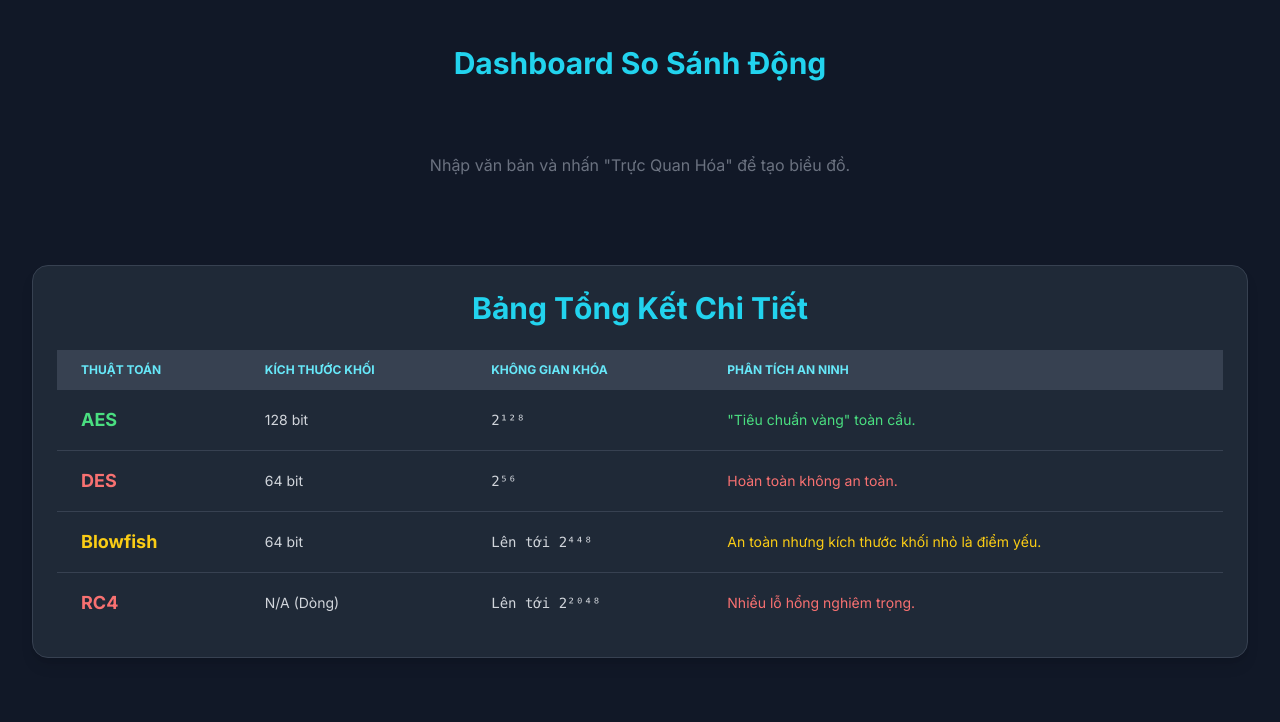
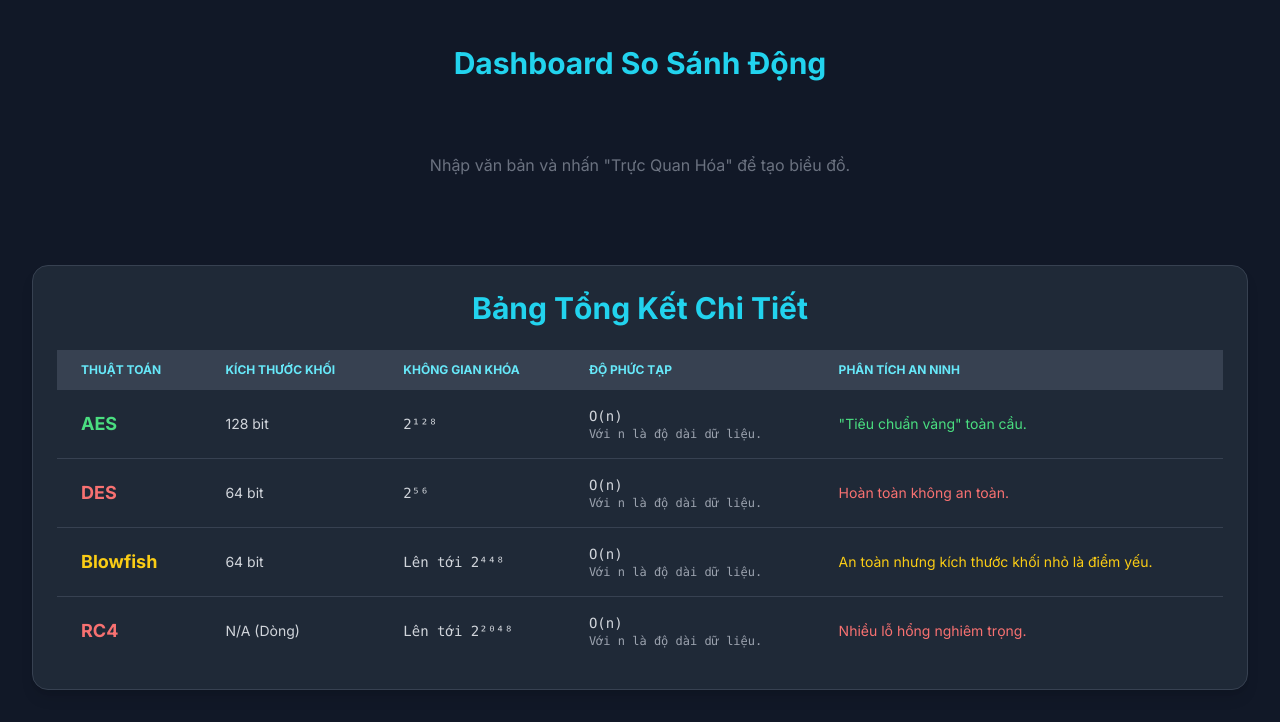
Before and after one commit to NgPcAnhh/deploy_attt, a plain HTML site: page sosanh_doixung.html in a window 1280 px wide. Shown: the part 1241-1963 px from the top of the page. Before the commit the page ends 1931 px from the top, so only its background shows below. Drawn offline with nearby package versions, Linux system fonts and the light colour scheme.

Commit message:
Update sosanh_doixung.html

```diff
--- a/sosanh_doixung.html
+++ b/sosanh_doixung.html
@@ -131,13 +131,43 @@
             <div class="overflow-x-auto">
                 <table class="w-full text-sm text-left text-gray-300">
                     <thead class="text-xs text-cyan-300 uppercase bg-gray-700">
-                        <tr> <th scope="col" class="px-6 py-3">Thuật toán</th> <th scope="col" class="px-6 py-3">Kích thước khối</th> <th scope="col" class="px-6 py-3">Không gian khóa</th> <th scope="col" class="px-6 py-3">Phân tích An ninh</th> </tr>
+                        <tr>
+                            <th scope="col" class="px-6 py-3">Thuật toán</th>
+                            <th scope="col" class="px-6 py-3">Kích thước khối</th>
+                            <th scope="col" class="px-6 py-3">Không gian khóa</th>
+                            <th scope="col" class="px-6 py-3">Độ phức tạp</th>
+                            <th scope="col" class="px-6 py-3">Phân tích An ninh</th>
+                        </tr>
                     </thead>
                     <tbody>
-                        <tr class="bg-gray-800 border-b border-gray-700"><th scope="row" class="px-6 py-4 font-bold text-lg text-green-400">AES</th><td class="px-6 py-4">128 bit</td><td class="px-6 py-4 font-mono">2¹²⁸</td><td class="px-6 py-4 text-green-400">"Tiêu chuẩn vàng" toàn cầu.</td></tr>
-                        <tr class="bg-gray-800 border-b border-gray-700"><th scope="row" class="px-6 py-4 font-bold text-lg text-red-400">DES</th><td class="px-6 py-4">64 bit</td><td class="px-6 py-4 font-mono">2⁵⁶</td><td class="px-6 py-4 text-red-400">Hoàn toàn không an toàn.</td></tr>
-                        <tr class="bg-gray-800 border-b border-gray-700"><th scope="row" class="px-6 py-4 font-bold text-lg text-yellow-400">Blowfish</th><td class="px-6 py-4">64 bit</td><td class="px-6 py-4 font-mono">Lên tới 2⁴⁴⁸</td><td class="px-6 py-4 text-yellow-400">An toàn nhưng kích thước khối nhỏ là điểm yếu.</td></tr>
-                        <tr class="bg-gray-800"><th scope="row" class="px-6 py-4 font-bold text-lg text-red-400">RC4</th><td class="px-6 py-4">N/A (Dòng)</td><td class="px-6 py-4 font-mono">Lên tới 2²⁰⁴⁸</td><td class="px-6 py-4 text-red-400">Nhiều lỗ hổng nghiêm trọng.</td></tr>
+                        <tr class="bg-gray-800 border-b border-gray-700">
+                            <th scope="row" class="px-6 py-4 font-bold text-lg text-green-400">AES</th>
+                            <td class="px-6 py-4">128 bit</td>
+                            <td class="px-6 py-4 font-mono">2¹²⁸</td>
+                            <td class="px-6 py-4 font-mono">O(n)<p class="text-xs font-normal text-gray-400">Với n là độ dài dữ liệu.</p></td>
+                            <td class="px-6 py-4 text-green-400">"Tiêu chuẩn vàng" toàn cầu.</td>
+                        </tr>
+                        <tr class="bg-gray-800 border-b border-gray-700">
+                            <th scope="row" class="px-6 py-4 font-bold text-lg text-red-400">DES</th>
+                            <td class="px-6 py-4">64 bit</td>
+                            <td class="px-6 py-4 font-mono">2⁵⁶</td>
+                            <td class="px-6 py-4 font-mono">O(n)<p class="text-xs font-normal text-gray-400">Với n là độ dài dữ liệu.</p></td>
+                            <td class="px-6 py-4 text-red-400">Hoàn toàn không an toàn.</td>
+                        </tr>
+                        <tr class="bg-gray-800 border-b border-gray-700">
+                            <th scope="row" class="px-6 py-4 font-bold text-lg text-yellow-400">Blowfish</th>
+                            <td class="px-6 py-4">64 bit</td>
+                            <td class="px-6 py-4 font-mono">Lên tới 2⁴⁴⁸</td>
+                            <td class="px-6 py-4 font-mono">O(n)<p class="text-xs font-normal text-gray-400">Với n là độ dài dữ liệu.</p></td>
+                            <td class="px-6 py-4 text-yellow-400">An toàn nhưng kích thước khối nhỏ là điểm yếu.</td>
+                        </tr>
+                        <tr class="bg-gray-800">
+                            <th scope="row" class="px-6 py-4 font-bold text-lg text-red-400">RC4</th>
+                            <td class="px-6 py-4">N/A (Dòng)</td>
+                            <td class="px-6 py-4 font-mono">Lên tới 2²⁰⁴⁸</td>
+                            <td class="px-6 py-4 font-mono">O(n)<p class="text-xs font-normal text-gray-400">Với n là độ dài dữ liệu.</p></td>
+                            <td class="px-6 py-4 text-red-400">Nhiều lỗ hổng nghiêm trọng.</td>
+                        </tr>
                     </tbody>
                 </table>
             </div>
```
